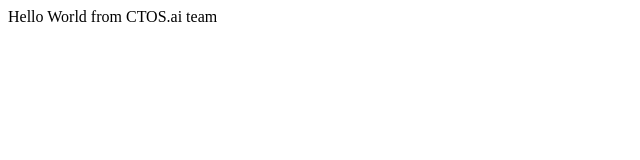
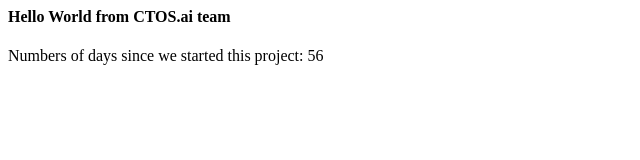
Before and after one commit to data9ai/data9ai.github.io, a plain HTML site: page index.html in a window 1280 px wide. Shown: the whole page, without its empty margins (0-640 px from the left). Drawn offline with Linux system fonts and the light colour scheme.

Commit message:
Update index.html

```diff
--- a/index.html
+++ b/index.html
@@ -4,7 +4,15 @@
 </header>
 
 <body>
-    Hello World from CTOS.ai team
+    <h4>Hello World from CTOS.ai team</h4>
+    <p id=p1> </p>
+
+    <script>
+        let today = new Date()
+        let startDate = new Date("2021-04-05")
+        let datediff = Math.round((today - startDate) / (1000 * 60 * 60 * 24));
+        document.getElementById("p1").innerHTML = `Numbers of days since we started this project: ` + datediff
+    </script>
 </body>
 
 </html>
```
